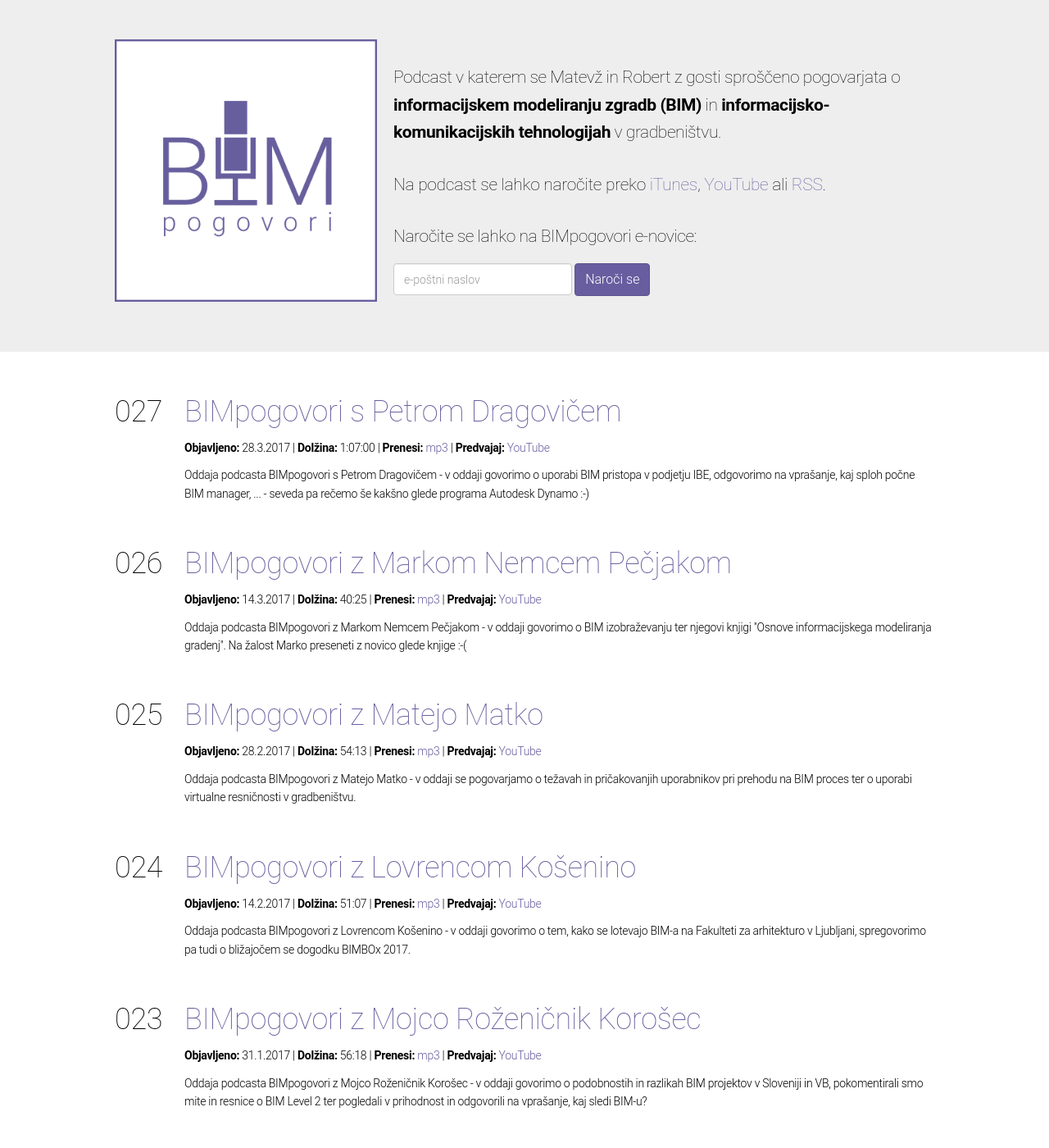
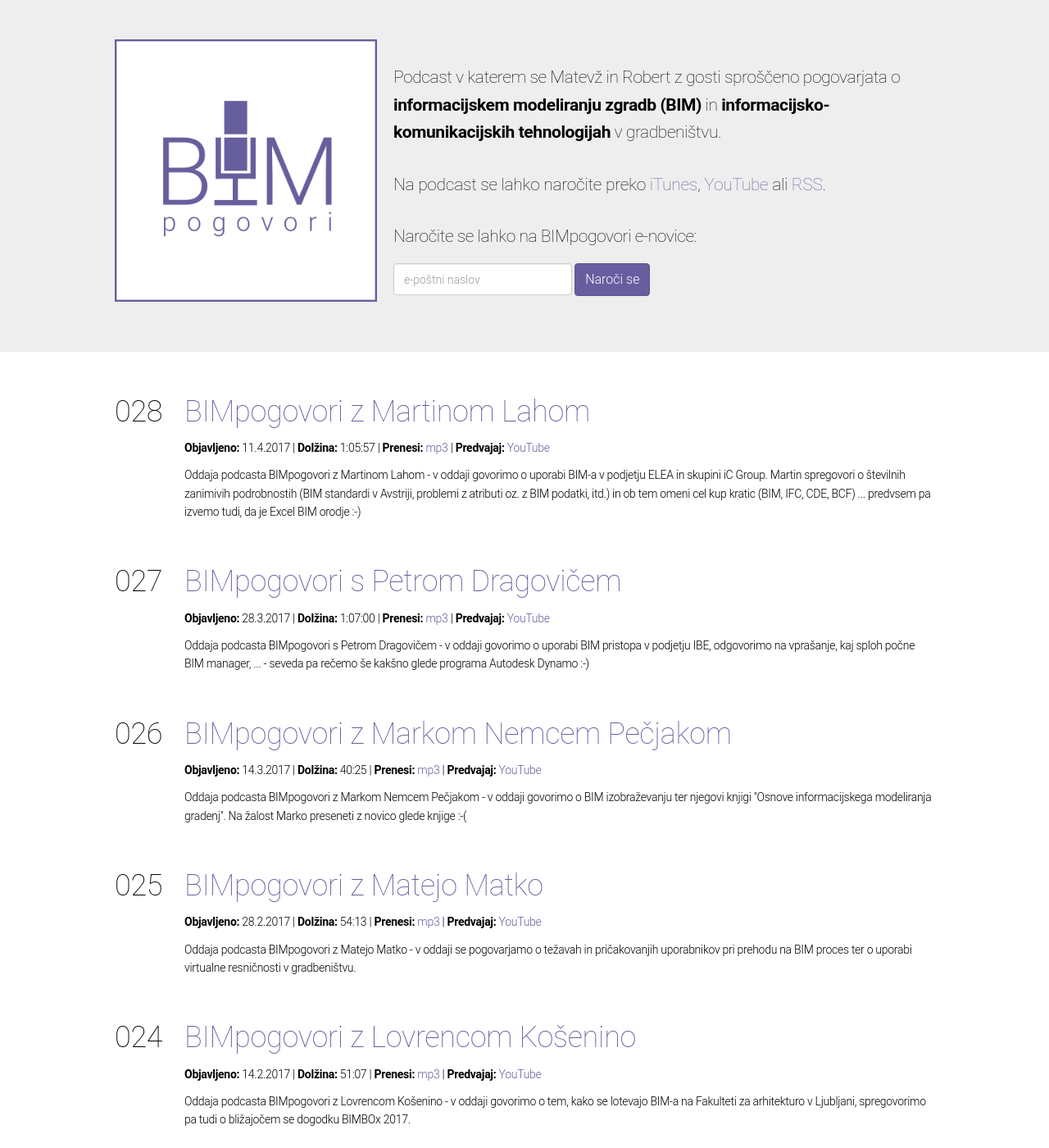
Before and after one commit to bimpogovori/bimpogovori.github.io, a Jekyll site: the page built from index.html, in a window 1280 px wide and 1400 px high. Shown: the whole window at 82% size. Built offline with Jekyll 4.4.1, drawn with Linux system fonts in a browser that asks for light colours; the list of posts is cut into pages by our own code.

```diff
--- /dev/null
+++ b/_posts/2017-04-11-028.html
@@ -0,0 +1,48 @@
+---
+layout: post
+title: BIMpogovori z Martinom Lahom
+number: "028"
+duration: "1:05:57"
+description: Oddaja podcasta BIMpogovori z Martinom Lahom - v oddaji govorimo o uporabi BIM-a v podjetju ELEA in skupini iC Group. Martin spregovori o številnih zanimivih podrobnostih (BIM standardi v Avstriji, problemi z atributi oz. z BIM podatki, itd.) in ob tem omeni cel kup kratic (BIM, IFC, CDE, BCF) ... predvsem pa izvemo tudi, da je Excel BIM orodje :-)
+subtitle: Oddaja podcasta BIMpogovori z Martinom Lahom
+date: 2017-04-11
+file: "https://github.com/bimpogovori/bimpogovori.github.io/raw/master/recordings/BIMpogovori-028.mp3"
+youtube: ""
+length: "31737688"
+keywords: oddaja,BIMpogovori,BIM,Martin,Lah,IFC,BCF,standardi,Austria,ELEA,IC,skupina,CDE
+explicit: "no"
+image: "http://bimpogovori.si/images/itunes-v2.png"
+
+---
+
+<p>Gost: Martin Lah (<a href="mailto:martin.lah@elea.si">martin.lah@elea.si</a>)</p>
+
+<p>Gostitelja:</p>
+<ul>
+	<li>Matevž Dolenc (<a href="http://matevzdolenc.com">matevzdolenc.com</a>, <a href="http://twitter.com/matevzdolenc">@matevzdolenc</a>)</li>
+	<li>Robert Klinc (<a href="http://twitter.com/robertklinc">@robertklinc</a>)</li>
+</ul>
+
+<p>Povezave:</p>
+<ul>
+	<li><a href="http://elea.si/">ELEA iC d.o.o.</a></li>
+	<li><a href="https://ic-group.org/startseite/">iC Group</a></li>
+	<li>Standardi <a href="http://buildingsmart.org">buildingSmart</a>:
+		<ul>
+			<li><a href="http://www.buildingsmart-tech.org/specifications/ifc-releases/ifc4-add2">Industry Foundation Classes (IFC)</a></li>
+			<li><a href="http://www.buildingsmart-tech.org/specifications/bcf-releases">Building Collaboration Format (BCF)</a></li>
+		</ul>
+	</li>
+	<li><a href="https://www.thenbs.com/knowledge/periodic-table-of-bim">Periodic Table of BIM</a></li>
+	<li><a href="http://www.bimcollab.com/en/default.aspx">BIMCollab</a></li>
+	<li><a href="https://www.solibri.com">Solibri</a></li>
+	<li><a href="https://www.thenbs.com/knowledge/bim-and-building-properties">BIM and building properties</a></li>
+	<li><a href="https://www.austrian-standards.at/en/newsroom/release/bim-summit-austria-great-interest-in-austrian-standards/">BIM standardi v Avstriji</a></li>
+	<li><a href="http://www.freebim.at">BIM properties server</a></li>
+	<li>DGP = Digitalizacija Gradbene Panoge</li>
+</ul>
+
+<p>Priporočila:</p>
+<ul>
+  <li>(Matevž) <a href="https://www.amazon.co.uk/gp/product/B06W53PXRB/ref=oh_aui_detailpage_o00_s00?ie=UTF8&psc=1">Benfei USB C Type to Mini DisplayPort</a></li>
+</ul>
```
Also changed, not shown: priporocila/index.html (+8 -4 lines), vprasanja/index.html (+7 -5 lines), 1 other file.
